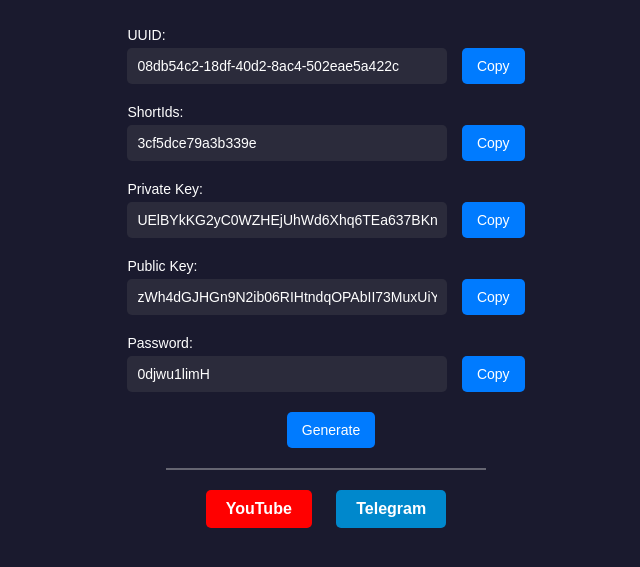
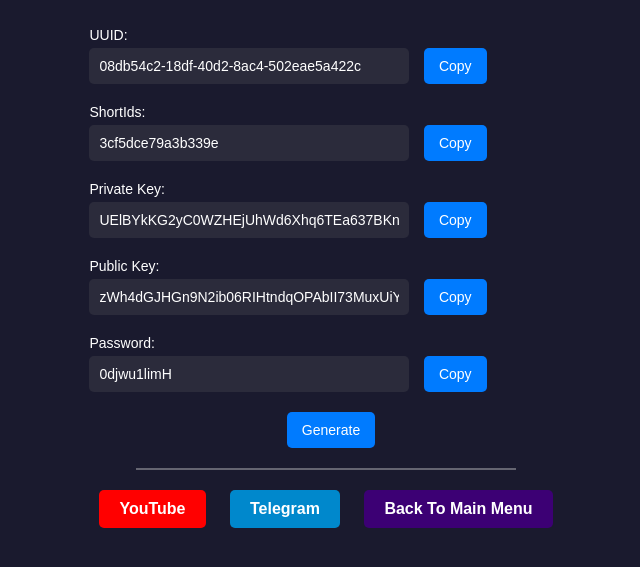
Before and after one commit to azavaxhuman/Xray_ReverseTunnel, a plain HTML site: page Key-ID_Generator/index.html in a window 1280 px wide. Shown: the part 191-758 px from the top of the page, without its empty margins (314-954 px from the left). Drawn offline with Linux system fonts and the light colour scheme.

Commit message:
add menu Edit Links

```diff
--- a/Key-ID_Generator/index.html
+++ b/Key-ID_Generator/index.html
@@ -88,7 +88,9 @@
       .buttons .telegram {
         background-color: #0088cc;
       }
-
+      .buttons .menu {
+        background-color: #3c0074;
+      }
       .buttons a:hover {
         opacity: 0.8;
       }
@@ -162,6 +164,12 @@
         >
           Telegram
         </a>
+        <a
+          href="https://azavaxhuman.github.io/Xray_ReverseTunnel/"
+          class="menu"
+        >
+          Back To Main Menu
+        </a>
       </div>
     </div>
 
```
Also changed, not shown: index.html (+3 -3 lines).
